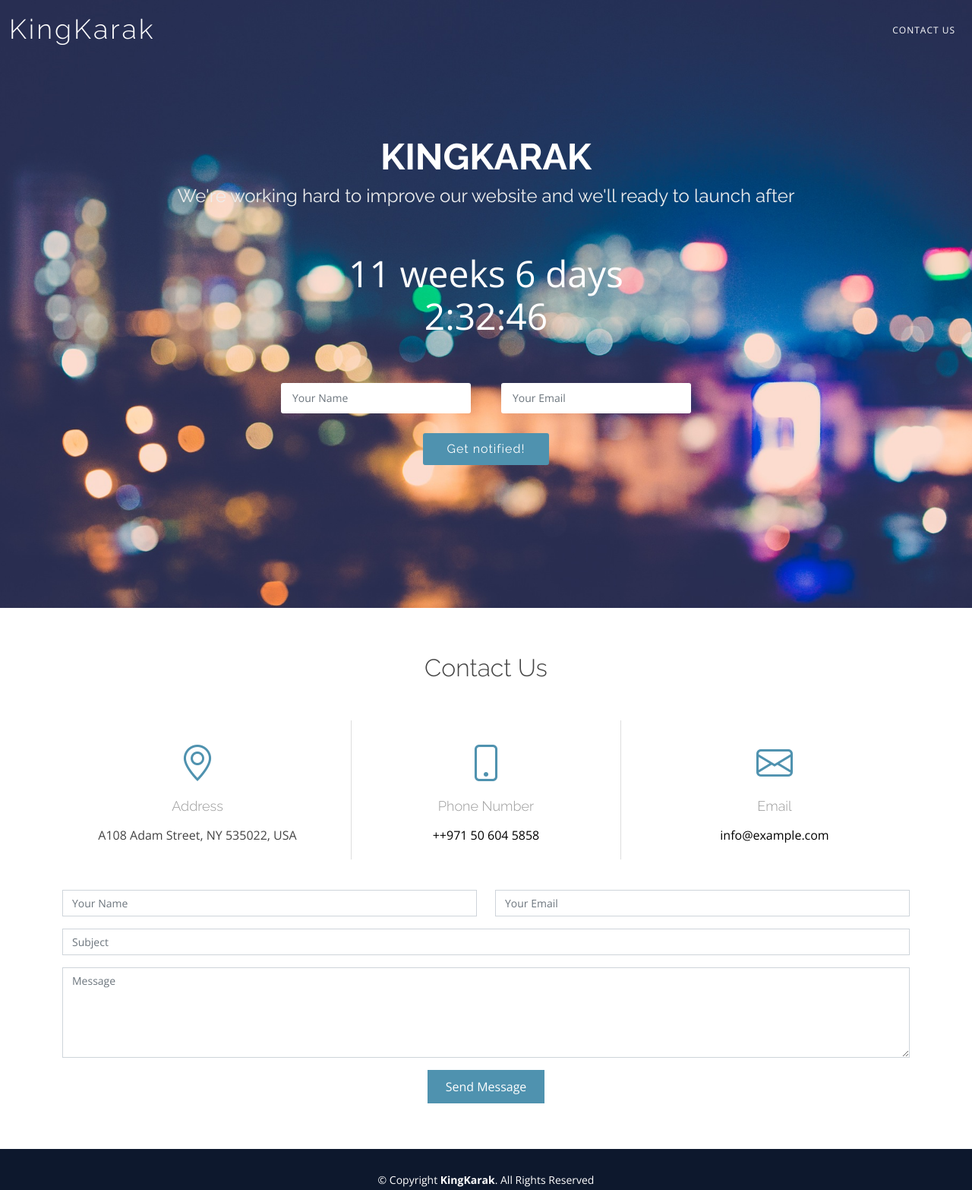
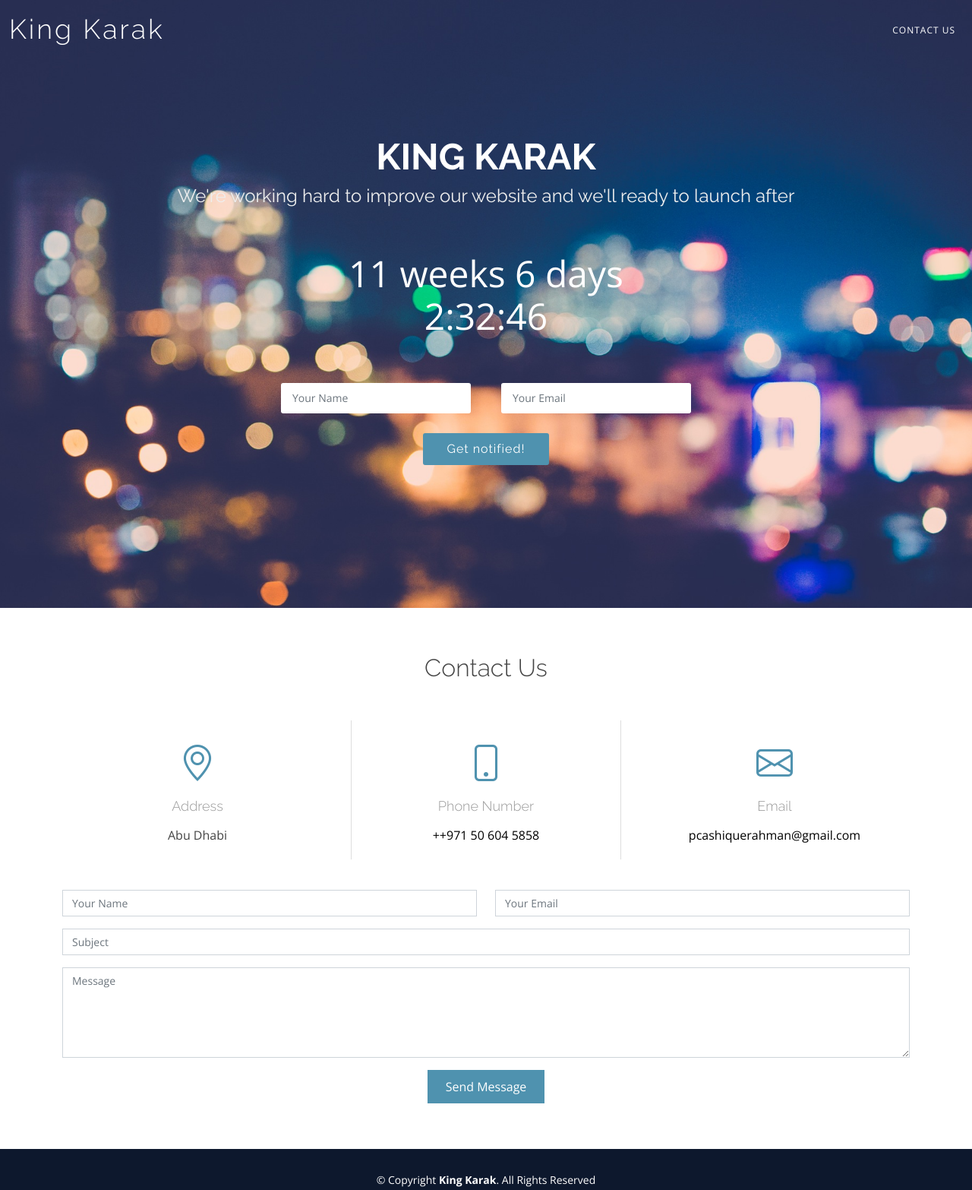
Before and after one commit to ashique786/King-Karak, a plain HTML site: page index.html in a window 1280 px wide. Shown: the top 1566 px of the page at 76% size. Drawn offline with nearby package versions, Linux system fonts and the light colour scheme.

Commit message:
Update index.html

```diff
--- a/index.html
+++ b/index.html
@@ -5,7 +5,7 @@
   <meta charset="utf-8">
   <meta content="width=device-width, initial-scale=1.0" name="viewport">
 
-  <title>KingKarak - Bootstrap Coming Soon Template</title>
+  <title>King Karak - Bootstrap Coming Soon Template</title>
   <meta content="" name="description">
   <meta content="" name="keywords">
 
@@ -24,7 +24,7 @@
   <link href="assets/css/style.css" rel="stylesheet">
 
   <!-- =======================================================
-  * Template Name: KingKarak - v4.3.0
+  * Template Name: King Karak - v4.3.0
   * Template URL: https://bootstrapmade.com/free-bootstrap-coming-soon-template-countdwon/
   * Author: BootstrapMade.com
   * License: https://bootstrapmade.com/license/
@@ -38,7 +38,7 @@
     <div class="container-fluid d-flex justify-content-between align-items-center">
 
       <div class="logo">
-        <h1 class="text-light"><a href="index.html"><span>KingKarak</span></a></h1>
+        <h1 class="text-light"><a href="index.html"><span>King Karak</span></a></h1>
         <!-- Uncomment below if you prefer to use an image logo -->
         <!-- <a href="index.html"><img src="assets/img/logo.png" alt="" class="img-fluid"></a>-->
       </div>
@@ -53,7 +53,7 @@
   <!-- ======= Hero Section ======= -->
   <section id="hero">
     <div class="hero-container">
-      <h1>KingKarak</h1>
+      <h1>King Karak</h1>
       <h2>We're working hard to improve our website and we'll ready to launch after</h2>
       <div class="countdown" data-count="2021/12/3" data-template="%w weeks %d days <br> %h:%m:%s"></div>
 
@@ -93,7 +93,7 @@
             <div class="contact-address">
               <i class="bi bi-geo-alt"></i>
               <h3>Address</h3>
-              <address>A108 Adam Street, NY 535022, USA</address>
+              <address>Abu Dhabi</address>
             </div>
           </div>
 
@@ -109,7 +109,7 @@
             <div class="contact-email">
               <i class="bi bi-envelope"></i>
               <h3>Email</h3>
-              <p><a href="mailto:info@example.com">info@example.com</a></p>
+              <p><a href="mailto:pcashiquerahman@gmail.com">pcashiquerahman@gmail.com</a></p>
             </div>
           </div>
 
@@ -149,7 +149,7 @@
   <footer id="footer">
     <div class="container">
       <div class="copyright">
-        &copy; Copyright <strong><span>KingKarak</span></strong>. All Rights Reserved
+        &copy; Copyright <strong><span>King Karak</span></strong>. All Rights Reserved
       </div>
       <div class="credits">
         <!-- All the links in the footer should remain intact. -->
```
